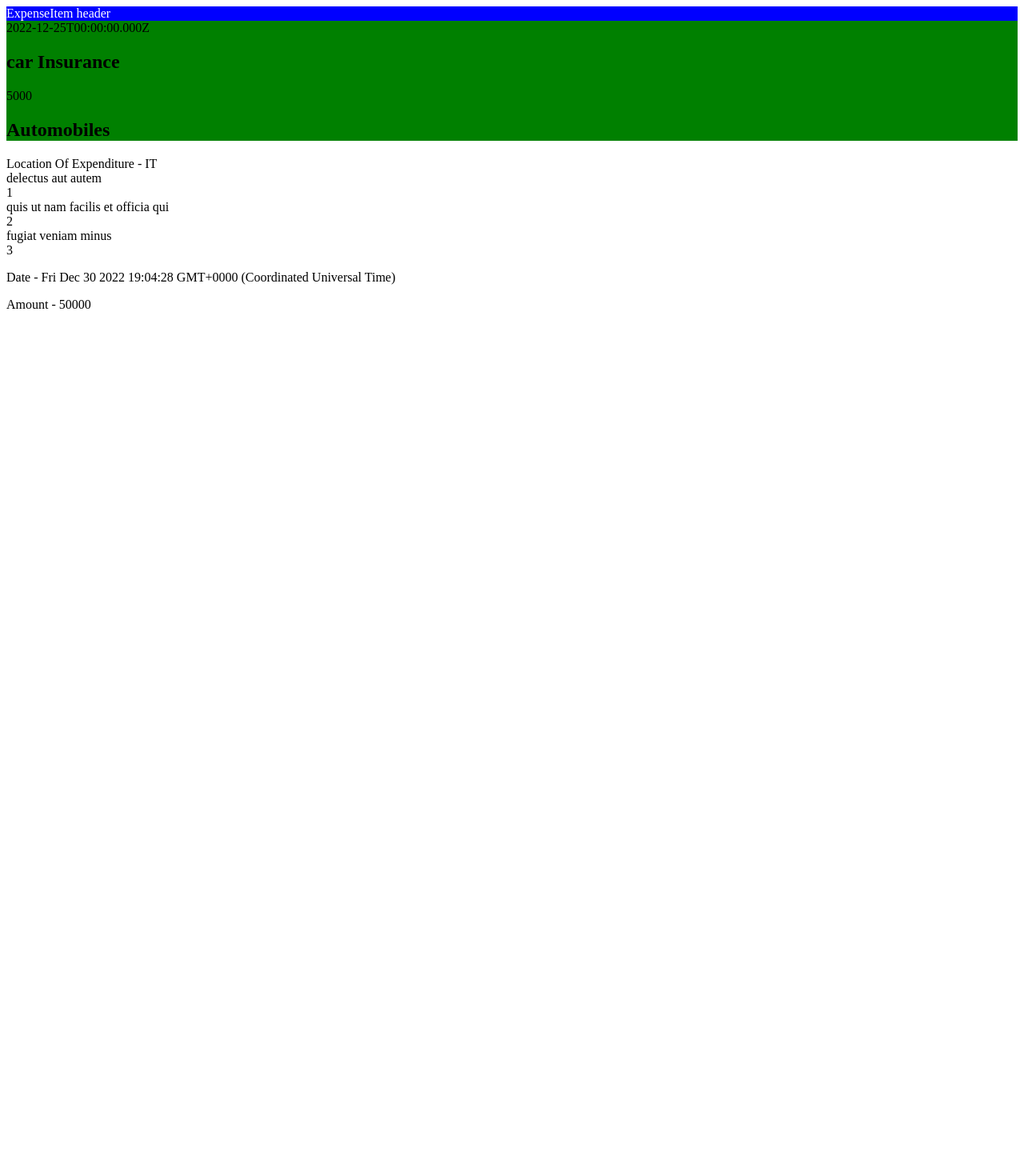
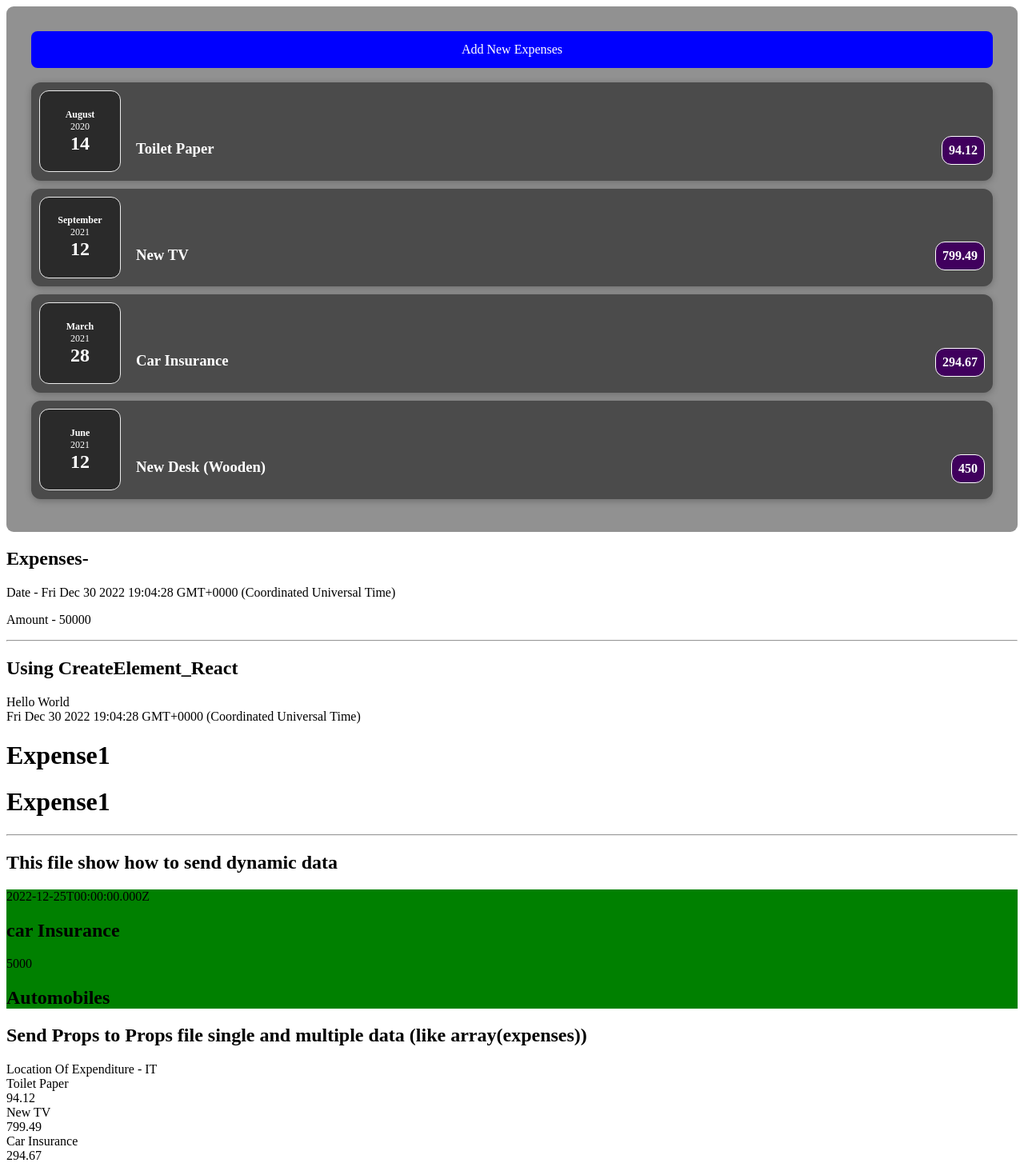
Before and after one commit to shiwani295/ReactJS-Project, a React (Create React App) app: page / in a window 1280 px wide. Shown: the top 1454 px of the page at 80% size. Before the commit the page ends 800 px from the top, so only its background shows below. Built offline with nearby package versions, Linux system fonts and the light colour scheme.

Commit message:
All Changes Done

```diff
--- a/src/App.js
+++ b/src/App.js
@@ -1,40 +1,67 @@
-import ExpenseItem from "./components/ExpenseItem";
-import Expenses from "./components/Expenses";
-import Props from "./components/Props";
+import React from "react";
+import ExpenseItem from "./components/ExpenseItem/ExpenseItem";
 import ExpenseDetail from "./components/Expense/ExpenseDetail";
+import ExpanseDate from "./components/CreateElement_React/ExpanseDate";
+import Expense from "./components/Expense/Expense";
+import Props from "./components/Expense/Props";
+
 function App() {
-  // single item props in propstask8.js
   const LocationOfExpenditure = "IT";
-  const arr = [
+  const expDate = new Date();
+  const expenses = [
     {
-      userId: 1,
-      id: 1,
-      title: "delectus aut autem",
-      completed: false,
+      id: "e1",
+      title: "Toilet Paper",
+      amount: 94.12,
+      date: new Date(2020, 7, 14),
     },
     {
-      userId: 1,
-      id: 2,
-      title: "quis ut nam facilis et officia qui",
-      completed: false,
+      id: "e2",
+      title: "New TV",
+      amount: 799.49,
+      date: new Date(2021, 8, 12),
     },
     {
-      userId: 1,
-      id: 3,
-      title: "fugiat veniam minus",
-      completed: false,
+      id: "e3",
+      title: "Car Insurance",
+      amount: 294.67,
+      date: new Date(2021, 2, 28),
+    },
+    {
+      id: "e4",
+      title: "New Desk (Wooden)",
+      amount: 450,
+      date: new Date(2021, 5, 12),
     },
   ];
-
   return (
     <div className="App">
-      <ExpenseItem />
-      <Expenses />
-      {/* send all data in Props.js through arr or single data using props */}
-      <Props locationexpenditure={LocationOfExpenditure} MultipleData={arr} />
+      <ExpenseItem ExpData={expenses} />
+      <h2>Expenses-</h2>
       <ExpenseDetail />
+      <hr></hr>
+      <h2>Using CreateElement_React</h2>
+      <ExpanseDate date={expDate} />
+      <hr></hr>
+      <h2>This file show how to send dynamic data</h2>
+      <Expense />
+      <h2>
+        Send Props to Props file single and multiple data (like array(expenses))
+      </h2>
+      <Props
+        locationexpenditure={LocationOfExpenditure}
+        ArrExpenseData={expenses}
+      />
     </div>
   );
 }
 
 export default App;
+
+//start react from react old method (49)//11
+// return React.createElement(
+//   "div",
+//   { App },
+//   React.createElement(ExpenseItem, { ExpData: expenses })
+// );
+//end react from react old method (49)//11
--- /dev/null
+++ b/src/components/CreateElement_React/ExpanseDate.js
@@ -0,0 +1,31 @@
+//React create element
+import React from "react";
+
+function ExpanseDate(props) {
+  const dateexp = props.date.toString();
+  //using thids React Older Method
+  return React.createElement(
+    "div",
+    { className: "expense-item" },
+    "Hello World",
+    React.createElement(
+      "div",
+      {},
+      dateexp,
+      React.createElement("h1", {}, "Expense1"),
+      React.createElement("h1", {}, "Expense1")
+    )
+  );
+
+  // return (
+  //   <div className="expense_item">
+  //     <div>
+  //       {dateexp}
+  //       <h1>Expense1</h1>
+  //       <h1>Expense1</h1>
+  //     </div>
+  //   </div>
+  // );
+}
+
+export default ExpanseDate;
--- /dev/null
+++ b/src/components/Expense/Expense.js
@@ -0,0 +1,23 @@
+import React from "react";
+//how to send dynamic data not static
+function Expense() {
+  const expenseDate = new Date(2022, 11, 25);
+  const expenseTitle = "car Insurance";
+  const expenseAmount = 5000;
+  const LocationOfExpenditure = "Automobiles";
+  return (
+    <div style={{ backgroundColor: "green" }}>
+      <div className="food-item">
+        <div>{expenseDate.toISOString()}</div>
+        <h2> {expenseTitle}</h2>
+        <div>{expenseAmount}</div>
+      </div>
+      <div className="location">
+        <h2>{LocationOfExpenditure}</h2>
+      </div>
+      <div></div>
+    </div>
+  );
+}
+
+export default Expense;
--- a/src/components/Props.js
+++ b/src/components/Expense/Props.js
@@ -3,18 +3,14 @@ function Props(props) {
   return (
     <>
       <div>Location Of Expenditure - {props.locationexpenditure}</div>
-      {props.MultipleData.map((item) => {
-        console.log(item);
-
+      {props.ArrExpenseData.map((ExpItem) => {
         return (
           <>
-            <div>{item.title}</div>
-            <div>{item.id}</div>
+            <div>{ExpItem.title}</div>
+            <div>{ExpItem.amount}</div>
           </>
         );
       })}
-
-      <div> </div>
     </>
   );
 }
--- /dev/null
+++ b/src/components/ExpenseItem/ExpenseItem.css
@@ -0,0 +1,68 @@
+.Parent-div{
+    background-color: #919191;
+    padding: 31px;
+    border-radius: 9px;
+}
+/* Add new exp css start */
+.Add-New-Expense{
+    color: white;
+    background-color: blue;
+    text-align: center;
+    padding: 14px;
+    border-radius: 8px;
+}
+/* Add new exp css end */
+/* Expense items css start  */
+.Expense-item{
+    /* box-shadow: 0 2px 8px rgba(0, 0, 0, 0.25); */
+    padding: 10px;
+    margin-bottom: 10px;
+    color: white;
+    /* border-radius: 12px; */
+    background-color: #4b4b4b;
+}
+.Expense-Item-title{
+    margin-left: 121px;
+    margin-top: -40px;
+}
+.Expense-Item-amount{
+    float: right;
+    font-size: 1rem;
+    font-weight: bold;
+    padding: 0.5rem;
+    border-radius: 12px;
+    margin-top: -46px;
+    background-color: #40005d;
+    border: 1px solid white;
+}
+
+
+/* date expense block start  */
+.Expense-date{
+    background-color: #2a2a2a;
+    color: white;
+    padding: 6px;
+    border: 1px solid #ececec;
+    border-radius: 12px;
+    width: 5.5rem;
+    height: 5.5rem;
+    display: flex;
+    flex-direction: column;
+    align-items: center;
+    justify-content: center;
+}
+.Item-month{
+    text-align: center;
+    font-size: 0.75rem;
+    font-weight: bold;
+}
+.Item-year{
+    text-align: center;
+    font-size: 0.75rem;
+}
+.Item-day{
+    text-align: center;
+    font-size: 1.5rem;
+    font-weight: bold;
+}
+/* date expense block end */
--- /dev/null
+++ b/src/components/ExpenseItem/ExpenseItem.js
@@ -0,0 +1,31 @@
+import "./ExpenseItem.css";
+import Card from "./card/Card";
+function ExpenseItem(props) {
+  return (
+    <div className="Parent-div">
+      <div className="Add-New-Expense">Add New Expenses</div>
+      <br></br>
+      {props.ExpData.map((item) => {
+        // const Year = item.date.toLocaleDateString("en-US", { year: "numeric" });
+        const year = item.date.getFullYear();
+        const Month = item.date.toLocaleDateString("en-US", { month: "long" });
+        //const month = item.date.getMonth(); //it will give numeric value
+        const Day = item.date.toLocaleDateString("en-US", { day: "numeric" });
+        return (
+          <Card className="Expense-item">
+            <div>
+              <div className="Expense-date">
+                <div className="Item-month">{Month} </div>
+                <div className="Item-year">{year} </div>
+                <div className="Item-day">{Day} </div>
+              </div>
+              <h3 className="Expense-Item-title">{item.title}</h3>
+              <div className="Expense-Item-amount">{item.amount}</div>
+            </div>
+          </Card>
+        );
+      })}
+    </div>
+  );
+}
+export default ExpenseItem;
--- /dev/null
+++ b/src/components/ExpenseItem/card/Card.css
@@ -0,0 +1,5 @@
+.card {
+    box-shadow: 0 2px 8px rgba(0, 0, 0, 0.25);
+    border-radius: 12px;
+
+  }
--- /dev/null
+++ b/src/components/ExpenseItem/card/Card.js
@@ -0,0 +1,10 @@
+import React from "react";
+import "./Card.css";
+//here we understand the "chindern " keyword the probs comes from ExpenseItem
+function Card(props) {
+  const classes = "card " + props.className;
+  //console.log(classes); // this we get here card Expense-item
+  return <div className={classes}>{props.children}</div>; //{classes}</div>
+}
+
+export default Card;
```
